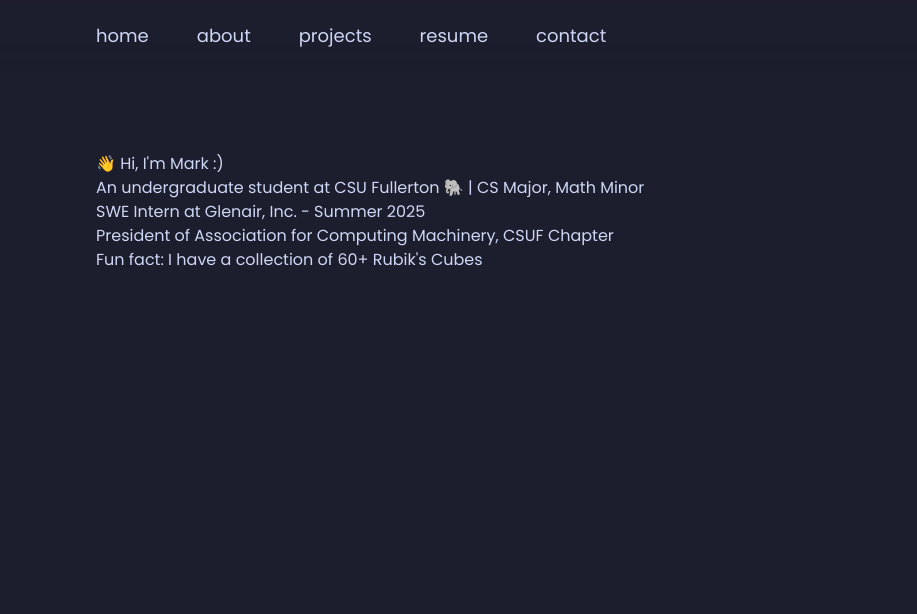
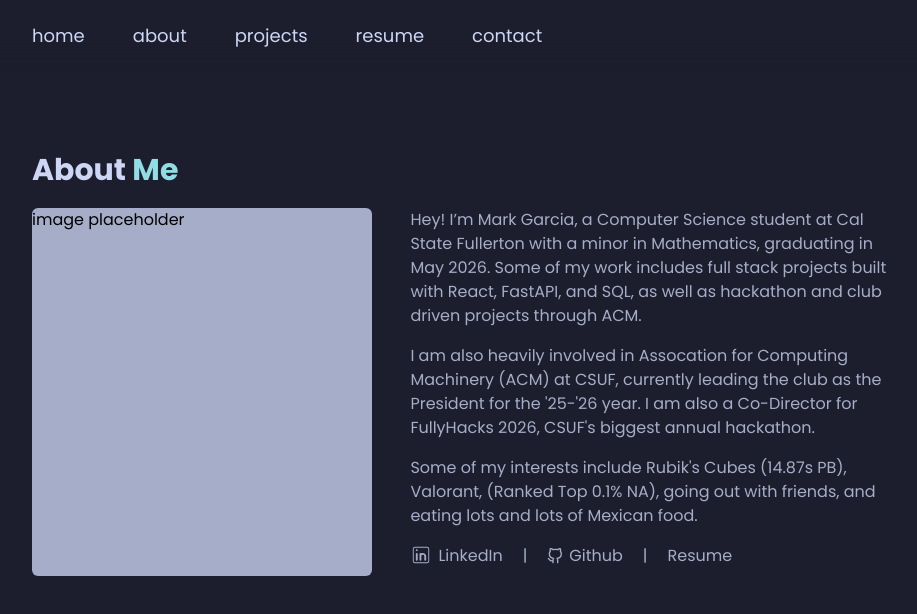
Before and after one commit to MarkRyanGarcia/portfolio, a React (Vite) app: page /about in a window 1280 px wide. Shown: the top 614 px of the page, without its empty margins (160-1077 px from the left). Built offline with nearby package versions, Linux system fonts and the light colour scheme.

Commit message:
adjust site width, begin about page

```diff
--- a/src/App.tsx
+++ b/src/App.tsx
@@ -7,7 +7,7 @@
     return (
         <Router>
             <Navbar />
-            <div className='flex max-w-3xl mx-auto m-5 md:py-15'>
+            <div className='flex max-w-4xl mx-auto m-5 px-5 md:px-0 md:py-15'>
                 <Routes>
                     <Route path="/" element={<Home />} />
                     <Route path="/about" element={<About />} />
--- a/src/components/Navbar.tsx
+++ b/src/components/Navbar.tsx
@@ -39,7 +39,7 @@
                 />
 
                 <div className="relative">
-                    <div className="flex justify-between h-12 md:h-5 md:space-x-12 md:max-w-3xl mx-auto py-3 md:py-9 text-lg">
+                    <div className="flex justify-between h-12 md:h-5 md:space-x-12 md:max-w-4xl mx-auto py-3 md:py-9 text-lg">
 
                         <div className="hidden md:flex space-x-12 md:-my-3.5">
                             {navItems?.map((item, idx) => (
@@ -63,8 +63,8 @@
                     {/* Mobile dropdown thing */}
                     {open && (
                         <div className="md:hidden flex flex-col items-center space-y-4 pb-4 text-lg">
-                            {navItems?.map((item) => (
-                                <NavLink to={item.route} className={hoverStyle} onClick={handleNavMobile}>{item.label}</NavLink>
+                            {navItems?.map((item, idx) => (
+                                <NavLink  key={`nav-${idx}`} to={item.route} className={hoverStyle} onClick={handleNavMobile}>{item.label}</NavLink>
                             ))}
                         </div>
                     )}
--- /dev/null
+++ b/src/components/about/Intro.tsx
@@ -0,0 +1,54 @@
+import { CiLinkedin } from "react-icons/ci";
+import { FiGithub } from "react-icons/fi";
+import { NavLink } from "react-router-dom";
+
+export default function Intro() {
+    return (
+        <div className="flex flex-col space-y-5">
+            <h2 className="text-primary text-3xl font-bold">
+                About <span className="text-tertiary">Me</span>
+            </h2>
+            <div className="flex flex-col w-full md:flex-row md:justify-between space-y-5 md:space-y-0">
+                <div className="md:w-85 h-92 bg-secondary rounded-md">
+                    image placeholder
+                </div>
+                <div className="flex flex-col space-y-4 w-full md:w-[60%] md:px-5 text-secondary">
+                    <p>
+                        Hey! I’m Mark Garcia, a Computer Science student at Cal State
+                        Fullerton with a minor in Mathematics, graduating in May 2026.
+                        Some of my work includes full stack projects built with React,
+                        FastAPI, and SQL, as well as hackathon and club driven projects
+                        through ACM.
+                    </p>
+                    <p>
+                        I am also heavily involved in Assocation for Computing Machinery
+                        (ACM) at CSUF, currently leading the club as the President for
+                        the '25-'26 year. I am also a Co-Director for FullyHacks 2026,
+                        CSUF's biggest annual hackathon.
+                    </p>
+                    <p>
+                        Some of my interests include Rubik's Cubes (14.87s PB), Valorant,
+                        (Ranked Top 0.1% NA), going out with friends, and eating lots and
+                        lots of Mexican food.
+                    </p>
+                    <div className="flex flex-wrap space-x-5 space-y-2 text-secondary">
+                        <a className="flex hover:text-tertiary transition-colors duration-300 ease-in-out" href="https://linkedin.com/in/markryangarcia/" target="_blank">
+                            <CiLinkedin className="mr-1.5" size={22} /> LinkedIn
+                        </a>
+                        <p>|</p>
+                        <a className="flex hover:text-tertiary transition-colors duration-300 ease-in-out" href="https://github.com/MarkRyanGarcia" target="_blank">
+                            <FiGithub className="translate-y-1 mr-1.5" /> Github
+                        </a>
+                        <p>|</p>
+                        <NavLink to="/resume" className="transition duration-300 ease-in-out hover:text-tertiary">
+                            <p className="max-h-6">
+                                Resume
+                            </p>
+                        </NavLink>
+                    </div>
+
+                </div>
+            </div>
+        </div>
+    )
+}
--- a/src/components/home/Hero.tsx
+++ b/src/components/home/Hero.tsx
@@ -24,7 +24,7 @@
                     <img src="/mark/mark.png" className="w-50 rounded-full border-4 border-secondary hover:border-tertiary transition-colors duration-200 ease-in-out" />
                 </div>
             </div>
-            <nav className="flex flex-wrap space-x-5 space-y-2 text-secondary">
+            <div className="flex flex-wrap space-x-5 space-y-2 text-secondary">
                 <a className="flex hover:text-tertiary transition-colors duration-300 ease-in-out" href="https://linkedin.com/in/markryangarcia/" target="_blank">
                     <CiLinkedin className="mr-1.5" size={22} /> LinkedIn
                 </a>
@@ -41,7 +41,7 @@
                         {"->"}
                     </p>
                 </NavLink>
-            </nav>
+            </div>
         </div>
     )
 }
--- a/src/pages/About.tsx
+++ b/src/pages/About.tsx
@@ -1,21 +1,9 @@
+import Intro from "../components/about/Intro";
+
 export default function About() {
     return (
-        <div className="text-primary">
-            <h3>👋 Hi, I'm Mark :)</h3>
-            <ul>
-                <li>
-                    An undergraduate student at CSU Fullerton 🐘 | CS Major, Math Minor
-                </li>
-                <li>
-                    SWE Intern at Glenair, Inc. - Summer 2025
-                </li>
-                <li>
-                    President of Association for Computing Machinery, CSUF Chapter
-                </li>
-                <li>
-                    Fun fact: I have a collection of 60+ Rubik's Cubes
-                </li>
-            </ul>
+        <div className="space-y-16 md:space-y-20">
+            <Intro />
         </div>
     )
 }
```
